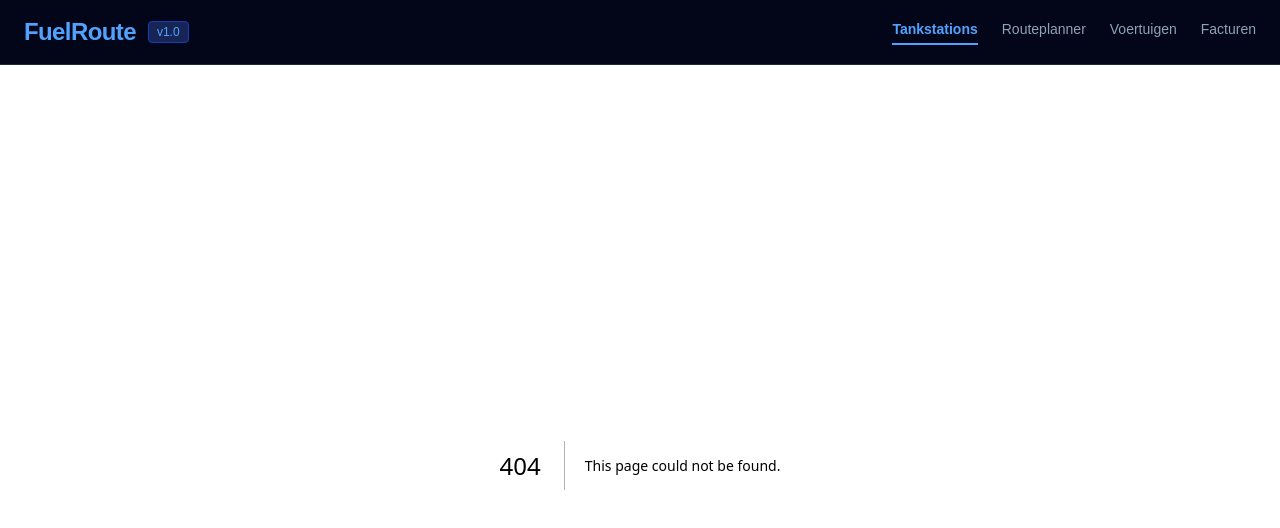
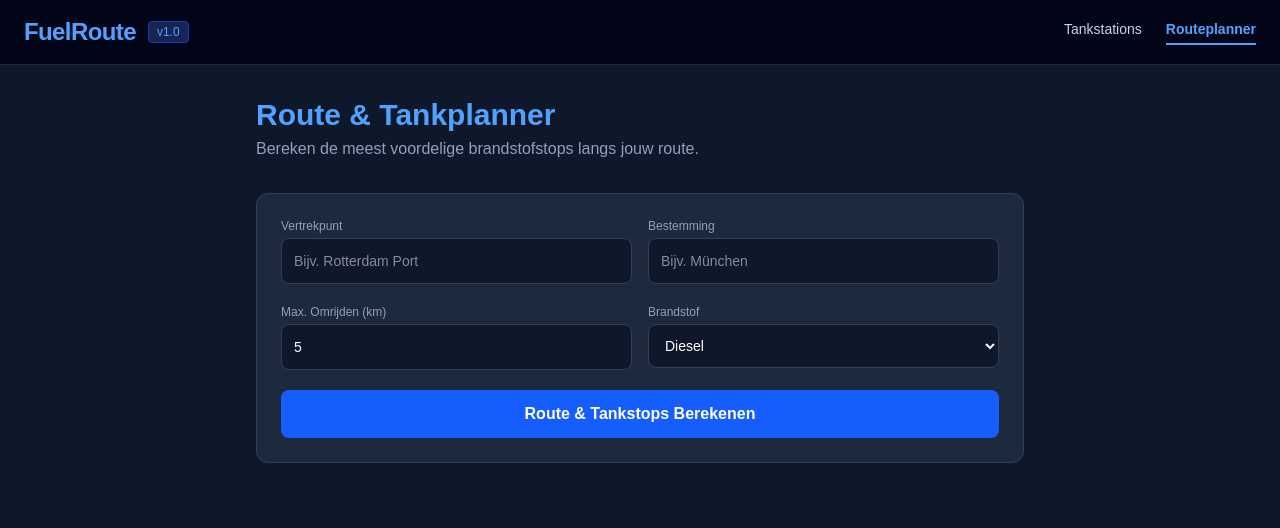
Before and after one commit to mikyswebshop-byte/fuelroute-app, a Next.js app: page /planner in a window 1280 px wide. Before the commit this address had no page. Shown: the top 528 px of the page. Built offline with nearby package versions, Linux system fonts and the light colour scheme.

Commit message:
Routeplanner pagina en werkende navigatie toegevoegd

```diff
--- a/src/app/layout.tsx
+++ b/src/app/layout.tsx
@@ -1,4 +1,5 @@
 import type { Metadata } from 'next';
+import Link from 'next/link';
 import './globals.css';
 
 export const metadata: Metadata = {
@@ -14,31 +15,25 @@ export default function RootLayout({
   return (
     <html lang="nl">
       <body className="bg-slate-900 text-slate-100 min-h-screen flex flex-col">
-        {/* Navigatiebalk */}
         <header className="border-b border-slate-800 bg-slate-950 px-6 py-4 flex justify-between items-center">
           <div className="flex items-center gap-3">
-            <span className="text-2xl font-bold text-blue-400 tracking-tight">FuelRoute</span>
+            <Link href="/" className="text-2xl font-bold text-blue-400 tracking-tight">
+              FuelRoute
+            </Link>
             <span className="text-xs px-2 py-0.5 bg-blue-950 text-blue-400 border border-blue-800 rounded font-mono">
               v1.0
             </span>
           </div>
-          <nav className="flex gap-6 text-sm font-medium text-slate-300">
-            <span className="text-blue-400 font-semibold border-b-2 border-blue-400 pb-1 cursor-pointer">
+          <nav className="flex gap-6 text-sm font-medium">
+            <Link href="/" className="text-slate-300 hover:text-white transition">
               Tankstations
-            </span>
-            <span className="text-slate-400 hover:text-white cursor-pointer transition">
+            </Link>
+            <Link href="/planner" className="text-blue-400 font-semibold border-b-2 border-blue-400 pb-1">
               Routeplanner
-            </span>
-            <span className="text-slate-400 hover:text-white cursor-pointer transition">
-              Voertuigen
-            </span>
-            <span className="text-slate-400 hover:text-white cursor-pointer transition">
-              Facturen
-            </span>
+            </Link>
           </nav>
         </header>
 
-        {/* Hoofdinhoud van de pagina */}
         <div className="flex-1">
           {children}
         </div>
--- /dev/null
+++ b/src/app/planner/page.tsx
@@ -0,0 +1,106 @@
+'use client';
+
+import { useState } from 'react';
+
+export default function PlannerPage() {
+  const [origin, setOrigin] = useState('');
+  const [destination, setDestination] = useState('');
+  const [maxDetour, setMaxDetour] = useState(5);
+  const [fuelType, setFuelType] = useState('diesel');
+  const [calculated, setCalculated] = useState(false);
+
+  const handleCalculate = (e: React.FormEvent) => {
+    e.preventDefault();
+    if (origin && destination) {
+      setCalculated(true);
+    }
+  };
+
+  return (
+    <main className="min-h-screen bg-slate-900 text-white p-8">
+      <div className="max-w-3xl mx-auto space-y-8">
+        <div>
+          <h1 className="text-3xl font-bold text-blue-400">Route & Tankplanner</h1>
+          <p className="text-slate-400 mt-1">
+            Bereken de meest voordelige brandstofstops langs jouw route.
+          </p>
+        </div>
+
+        {/* Invoerformulier */}
+        <form onSubmit={handleCalculate} className="bg-slate-800 p-6 rounded-xl border border-slate-700 space-y-5">
+          <div className="grid gap-4 md:grid-cols-2">
+            <div>
+              <label className="block text-xs text-slate-400 mb-1">Vertrekpunt</label>
+              <input
+                type="text"
+                placeholder="Bijv. Rotterdam Port"
+                value={origin}
+                onChange={(e) => setOrigin(e.target.value)}
+                className="w-full bg-slate-900 border border-slate-700 rounded-lg p-3 text-sm text-white focus:outline-none focus:border-blue-500"
+                required
+              />
+            </div>
+            <div>
+              <label className="block text-xs text-slate-400 mb-1">Bestemming</label>
+              <input
+                type="text"
+                placeholder="Bijv. München"
+                value={destination}
+                onChange={(e) => setDestination(e.target.value)}
+                className="w-full bg-slate-900 border border-slate-700 rounded-lg p-3 text-sm text-white focus:outline-none focus:border-blue-500"
+                required
+              />
+            </div>
+          </div>
+
+          <div className="grid gap-4 md:grid-cols-2">
+            <div>
+              <label className="block text-xs text-slate-400 mb-1">Max. Omrijden (km)</label>
+              <input
+                type="number"
+                value={maxDetour}
+                onChange={(e) => setMaxDetour(Number(e.target.value))}
+                className="w-full bg-slate-900 border border-slate-700 rounded-lg p-3 text-sm text-white focus:outline-none focus:border-blue-500"
+                min="1"
+                max="50"
+              />
+            </div>
+            <div>
+              <label className="block text-xs text-slate-400 mb-1">Brandstof</label>
+              <select
+                value={fuelType}
+                onChange={(e) => setFuelType(e.target.value)}
+                className="w-full bg-slate-900 border border-slate-700 rounded-lg p-3 text-sm text-white focus:outline-none focus:border-blue-500"
+              >
+                <option value="diesel">Diesel</option>
+                <option value="euro95">Euro 95</option>
+              </select>
+            </div>
+          </div>
+
+          <button
+            type="submit"
+            className="w-full py-3 bg-blue-600 hover:bg-blue-500 font-semibold rounded-lg transition"
+          >
+            Route & Tankstops Berekenen
+          </button>
+        </form>
+
+        {/* Resultaat weergave */}
+        {calculated && (
+          <div className="bg-slate-800 p-6 rounded-xl border border-blue-500/30 space-y-4">
+            <h2 className="text-xl font-bold text-green-400">Route Berekend</h2>
+            <div className="text-sm text-slate-300 space-y-1">
+              <p><strong>Van:</strong> {origin}</p>
+              <p><strong>Naar:</strong> {destination}</p>
+              <p><strong>Maximale omrij-afstand:</strong> {maxDetour} km</p>
+            </div>
+            <div className="p-4 bg-slate-900 rounded-lg border border-slate-700 text-xs text-slate-400">
+              Geselecteerde goedkoopste stop: <strong>Tango Tankstation</strong> (€1.619/L)
+            </div>
+          </div>
+        )}
+      </div>
+    </main>
+  );
+}
```
